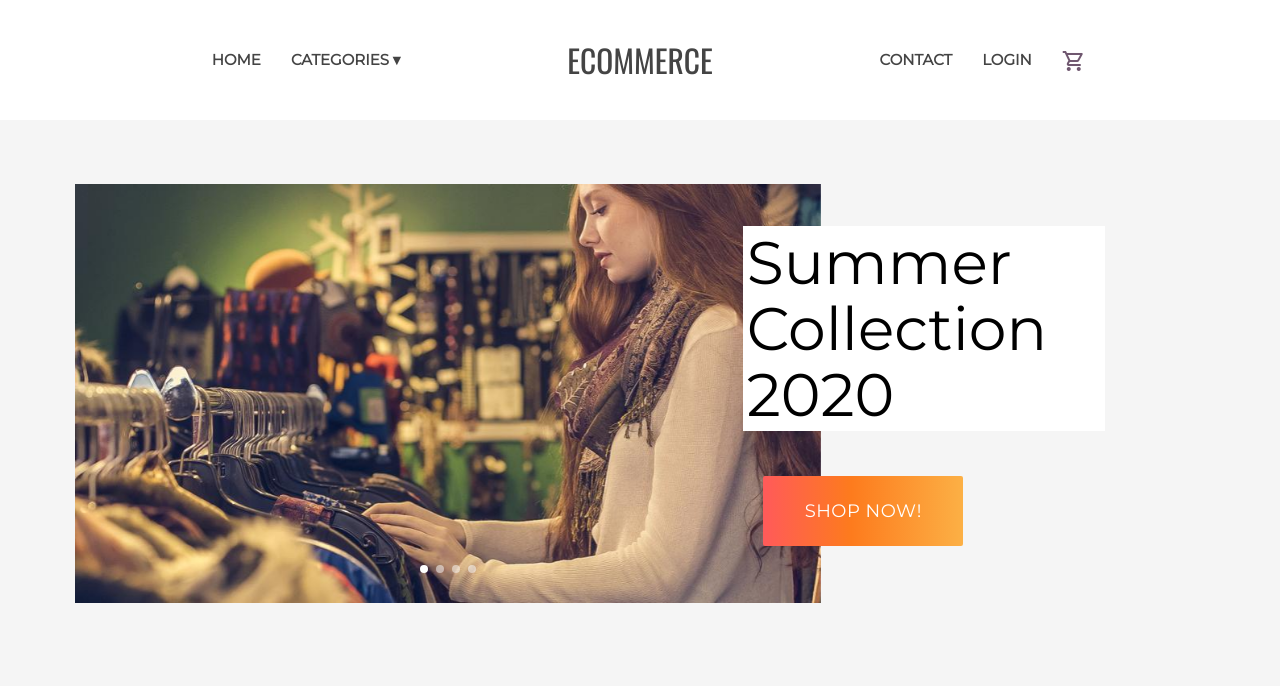
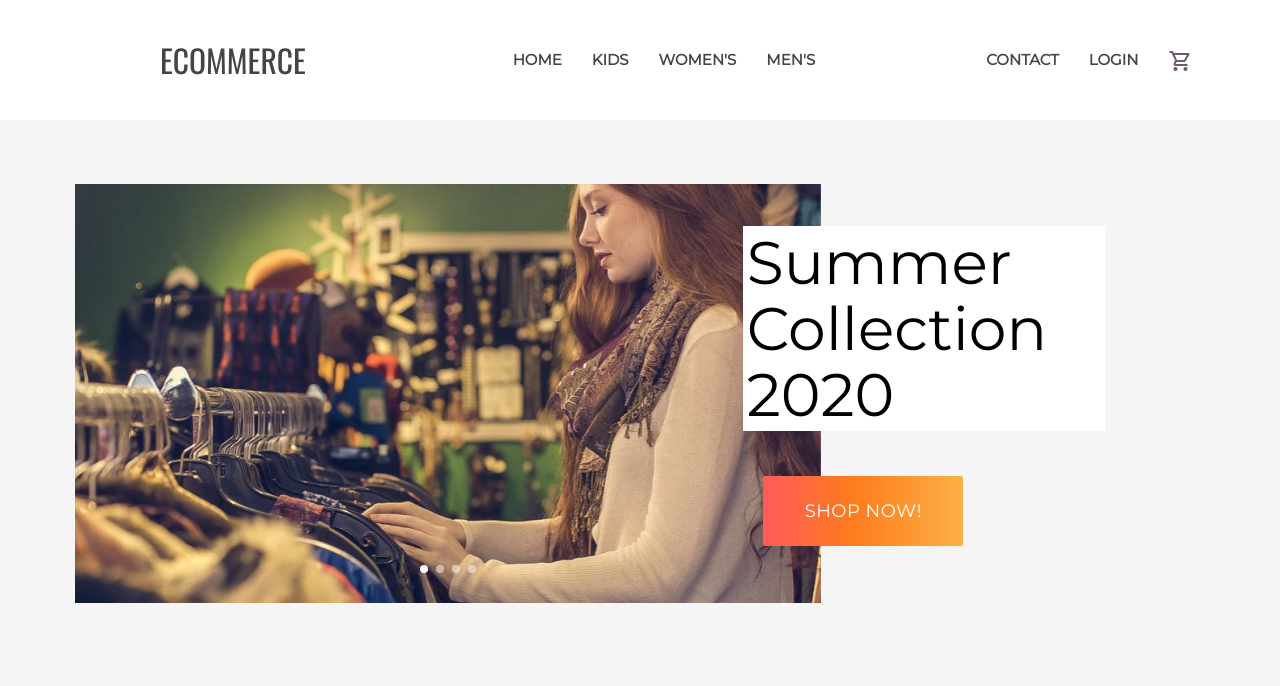
Before and after one commit to szyth/ecom, a PHP site: page /front-end/index.html in a window 1280 px wide. Shown: the top 686 px of the page. Run offline with PHP 8.4, Linux system fonts and the light colour scheme; some libraries are stand-ins or nearby versions.

Commit message:
New Navbar looks

```diff
--- a/front-end/css/style.css
+++ b/front-end/css/style.css
@@ -97,6 +97,9 @@ nav {
 
 nav ul a:hover {
   background-color: rgba(255, 0, 0, 0.1);
+}
+.row .col.push-custom {
+  left: 13% !important;
 }
 
 /* DROPDOWN */
--- a/front-end/index.html
+++ b/front-end/index.html
@@ -17,24 +17,29 @@
   <div class="">
     <nav class="white z-depth-0" role="navigation">
         <div class="row">
-        <div class="col m4 l4 s12 ">
-          <ul class="right hide-on-med-and-down nav-ul">
+            <div class="col s12 m3 center">
+                <a id="logo-container" class="brand-logo" href="index.html">ECOMMERCE</a>
+            </div>
+            <div class="col s12 m6 push-custom">
+                <ul class="hide-on-med-and-down nav-ul">
                     <li><a href="index.html">Home</a></li>
-            <li id="dropdown"><a href="#">Categories &#9662;</a>
+                    <li><a href="categories.html">Kids</a></li>
+                    <li><a href="categories.html">Women's</a></li>
+                    <li><a href="categories.html">Men's</a></li>
+                    <!-- dropdown -->
+                    <!-- <li id="dropdown"><a href="#">Categories &#9662;</a>
                         <ul class="dropdown">
                             <li><a href="categories.html">Kids &#9656;</a></li>
                             <li><a href="categories.html">Women's &#9656;</a></li>
                             <li><a href="categories.html">Men's &#9656;</a></li>
                         </ul>
-            </li>
+                    </li> -->
 
                 </ul>
             </div>
-        <div class="col m4 l4 s12">
-          <a id="logo-container" class="brand-logo center" href="index.html">ECOMMERCE</a>
-        </div>
-        <div class="col m4 l4 s12">
-          <ul class="left hide-on-med-and-down nav-ul">
+
+            <div class="col s12 m3">
+                <ul class="hide-on-med-and-down nav-ul">
                     <li><a href="contact.html">Contact</a></li>
                     <li><a href="login.html">Login</a></li>
                     <li id="nav_cart"><a href="#"> <i class="material-icons-outlined">shopping_cart</i>
@@ -63,9 +68,9 @@
                 <li><a href="#">Cart</a></li>
                 <li><a href="login.html">Login</a></li>
             </ul>
-        <a href="#" data-target="nav-mobile" class="left sidenav-trigger" id="nav_cart"><i
-            class="material-icons">menu</i></a>
-        <a href="cart.html" class="right sidenav-trigger"><i class="material-icons-outlined">shopping_cart</i></a>
+            <a href="#" data-target="nav-mobile" class="left sidenav-trigger"><i class="material-icons">menu</i></a>
+            <a href="cart.html" class="right sidenav-trigger"><i
+                    class="material-icons-outlined">shopping_cart</i></a>
         </div>
     </nav>
 
```
Also changed, not shown: front-end/categories.html (+11 -7 lines), front-end/contact.html (+15 -9 lines), front-end/login.html (+15 -9 lines), front-end/product.html (+16 -10 lines). Lines whose indentation alone changed are shown as unchanged.
